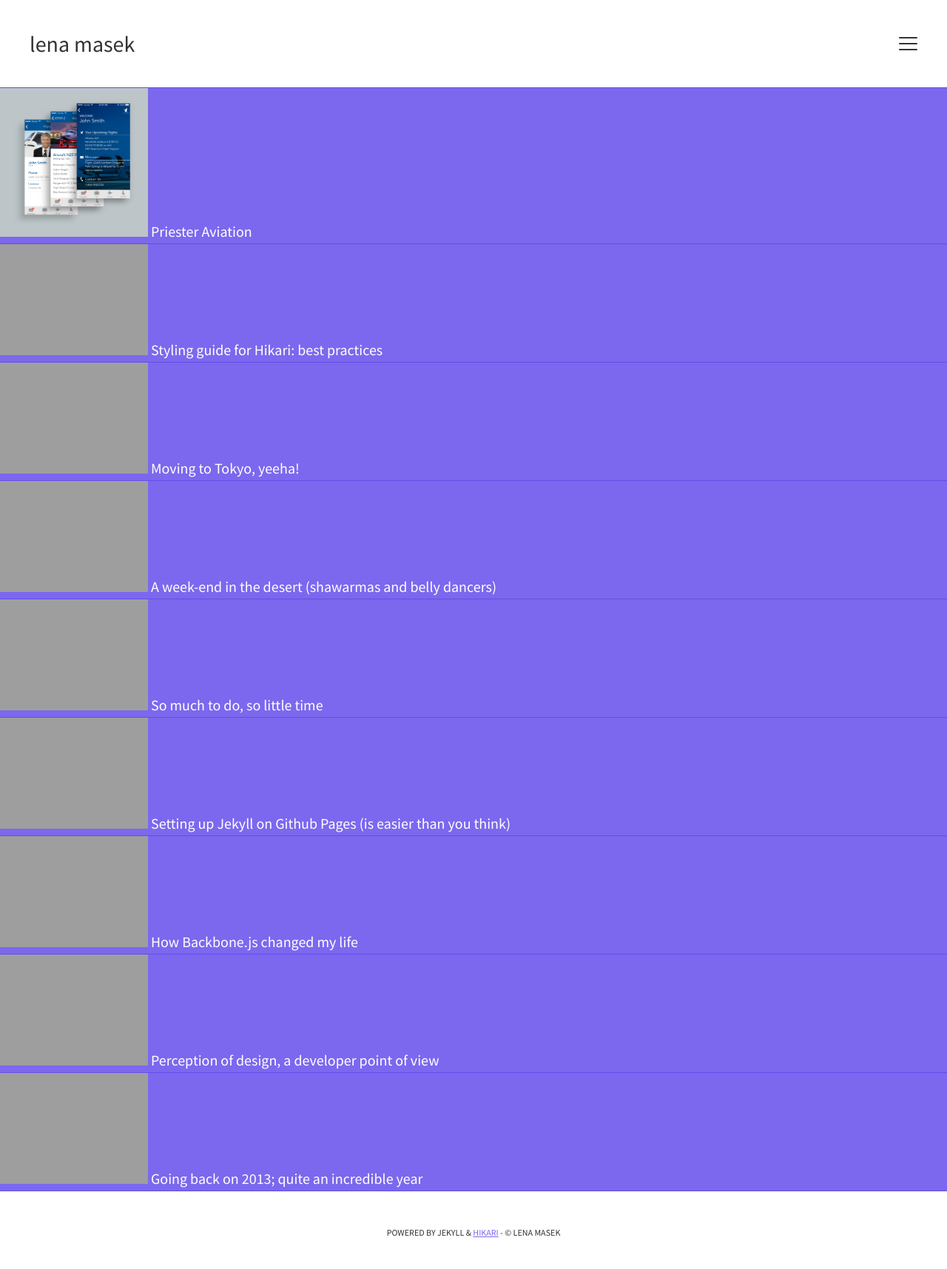
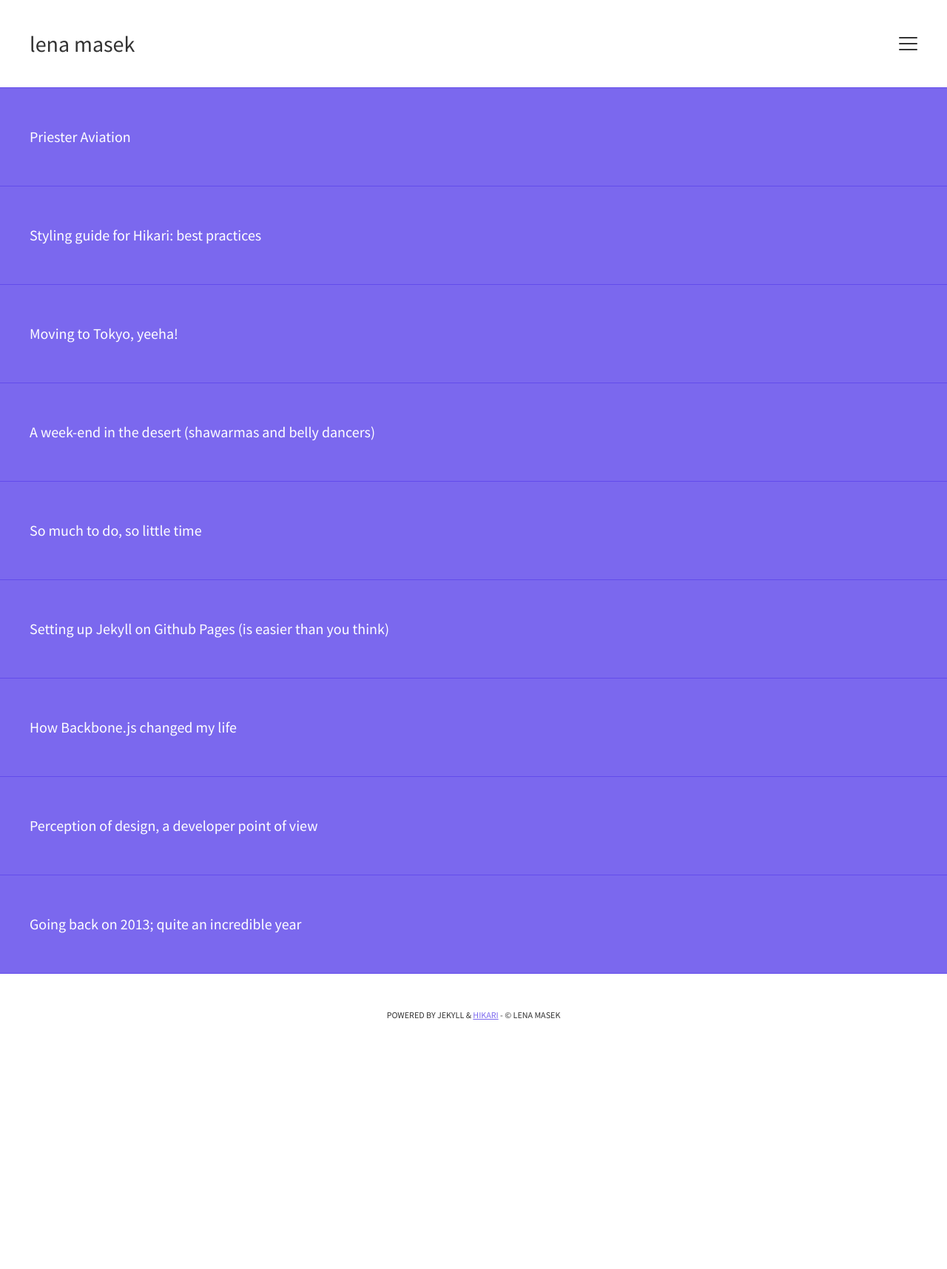
Before and after one commit to lenamasek/lenamasek.github.io, a Jekyll site: the page built from index.html, in a window 1280 px wide. Shown: the whole page at 74% size. Built offline with Jekyll 4.4.1, drawn with Linux system fonts in a browser that asks for light colours; the list of posts is cut into pages by our own code; after the commit the page ends 1421 px from its top, so only the background shows below that.

Commit message:
putting everything back

```diff
--- a/_scss/pages/_home.scss
+++ b/_scss/pages/_home.scss
@@ -10,7 +10,7 @@
     }
 
     .p-wrap {
-      padding: 0px; // $spacing-ml $spacing-m;
+      padding: $spacing-ml $spacing-m;
       background: $main-color;
       transition: all .15s ease-in;
 
--- a/index.html
+++ b/index.html
@@ -9,7 +9,7 @@ title: Homepage
     <li itemscope itemtype="http://schema.org/BlogPosting">
       <a href="{{ site.baseurl }}{{ post.url }}" itemprop="url">
         <div class="p-wrap">
-          <img src="{{ site.baseurl }}/assets/img/{{ post.image }}" class="post-image">
+         <!-- <img src="{{ site.baseurl }}/assets/img/{{ post.image }}" class="post-image"> -->
 
           <!--<time datetime="{{ post.date | date_to_xmlschema }}"
               itemprop="datePublished">
```
